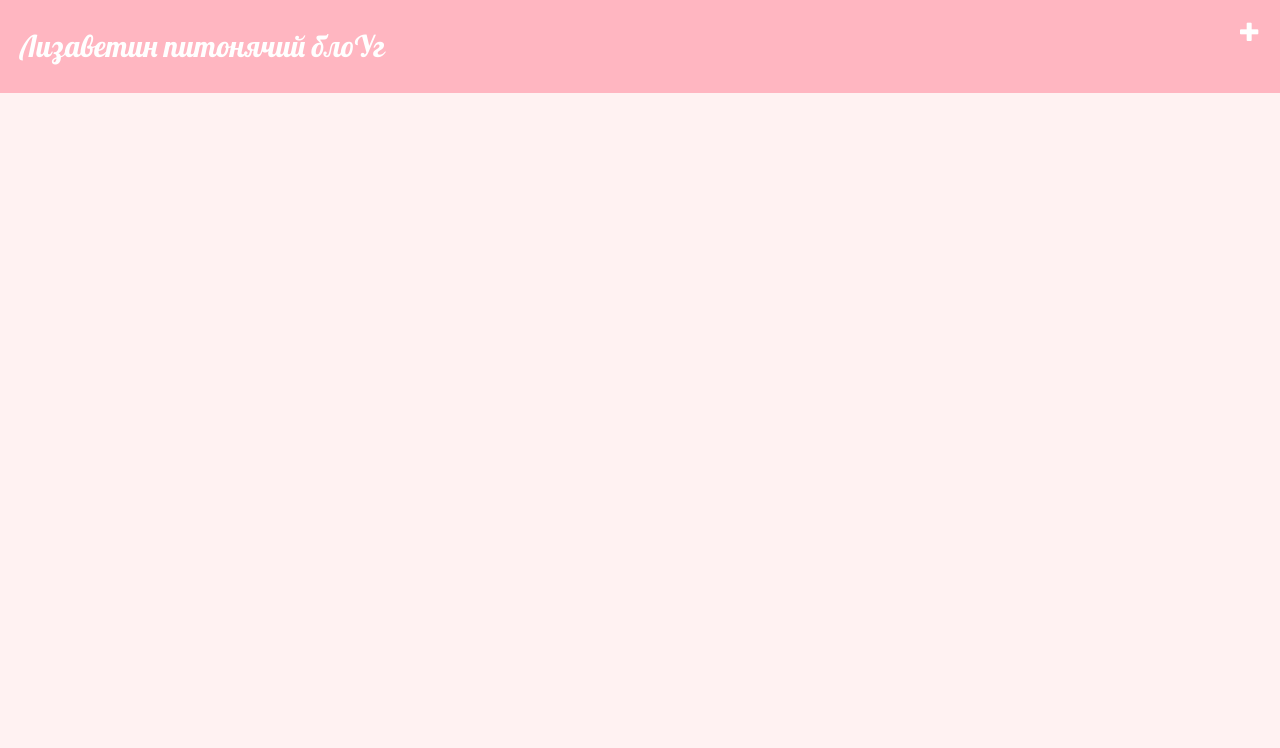
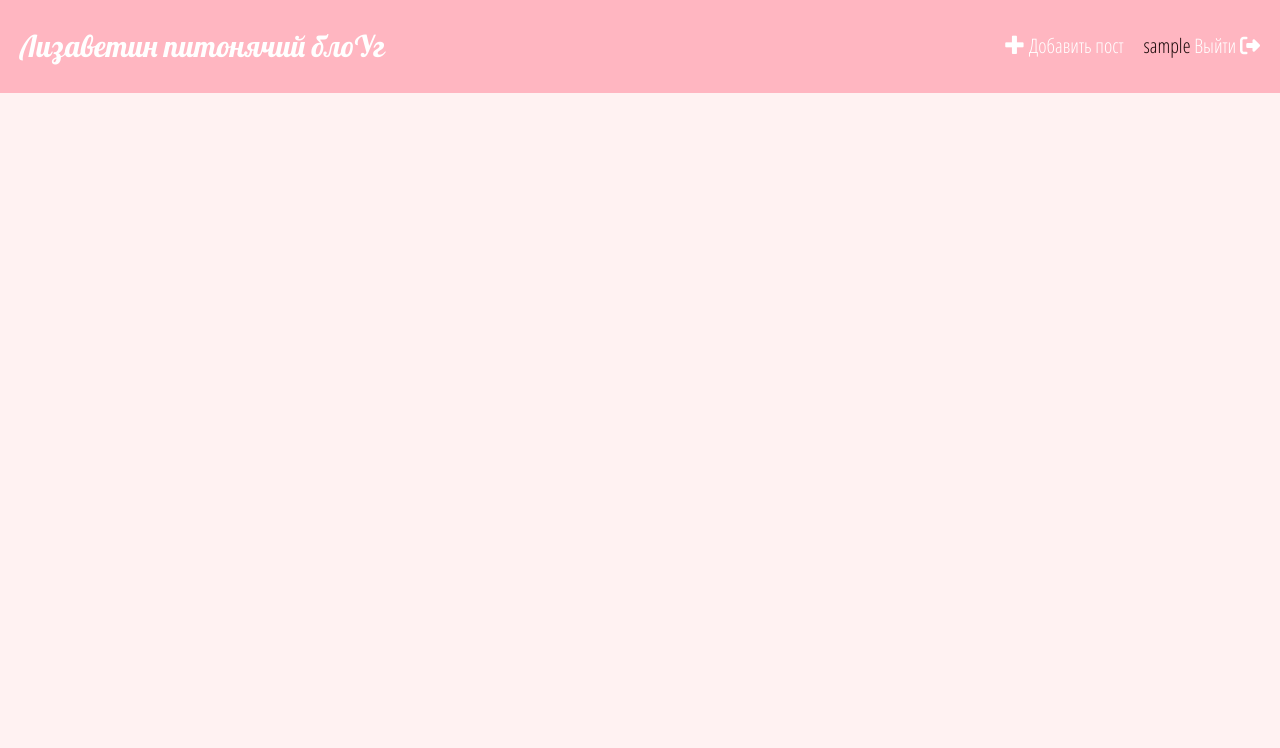
Before and after one commit to Lisaveta-K/djangoblog, a Django app: page / in a window 1280 px wide. Shown: the top 748 px of the page. Run offline with Django 3.2, Linux system fonts and the light colour scheme; the visitor is signed in with stand-in values (Sample User, id 1); data that the repository does not hold is empty; some libraries are stand-ins or nearby versions.

Commit message:
Added logout and redirect

```diff
--- a/blog/static/css/blog.css
+++ b/blog/static/css/blog.css
@@ -45,10 +45,14 @@ header {
      -moz-box-pack: justify;
       -ms-flex-pack: justify;
           justify-content: space-between;
+  -webkit-box-align: center;
+  -webkit-align-items: center;
+     -moz-box-align: center;
+      -ms-flex-align: center;
+          align-items: center;
 }
 header a {
   color: #FFFFFF;
-  display: block;
 }
 header a:hover {
   color: #FF5A5A;
@@ -56,6 +60,29 @@ header a:hover {
 header a:focus {
   text-decoration: none;
   color: #FFFFFF;
+}
+header .header-auth {
+  display: -webkit-box;
+  display: -webkit-flex;
+  display: -moz-box;
+  display: -ms-flexbox;
+  display: flex;
+  -webkit-box-flex: 10;
+  -webkit-flex: 10 auto;
+     -moz-box-flex: 10;
+      -ms-flex: 10 auto;
+          flex: 10 auto;
+  -webkit-box-pack: end;
+  -webkit-justify-content: flex-end;
+     -moz-box-pack: end;
+      -ms-flex-pack: end;
+          justify-content: flex-end;
+}
+header .header-auth__item {
+  margin-right: 20px;
+}
+header .header-auth__item:last-child {
+  margin-right: 0;
 }
 footer {
   background-color: #FFB6C1;
--- a/blog/static/less/block/header.less
+++ b/blog/static/less/block/header.less
@@ -3,10 +3,10 @@ header {
 	padding: 20px;
 	display: flex;
 	justify-content: space-between;
+	align-items: center;
 
 	a {
 		color: @white;
-		display: block;
 
 		&:hover {
 			color: @color-salmon;
@@ -17,4 +17,18 @@ header {
 			color: @white;
 		}
 	}
+
+	.header-auth {
+		display: flex;
+		flex: 10 auto;
+		justify-content: flex-end;
+
+		&__item {
+			margin-right: 20px;
+
+			&:last-child {
+				margin-right: 0;
+			}
+		}
+	}
 }
--- a/blog/templates/blog/base.html
+++ b/blog/templates/blog/base.html
@@ -15,9 +15,12 @@
 </head>
 <body>
 <header>
-	<a href="{% url 'post_list' %}"><h2>Лизаветин питонячий блоУг</h2></a>
+	<div><a href="{% url 'post_list' %}"><h2>Лизаветин питонячий блоУг</h2></a></div>
 	{% if user.is_authenticated %}
-		<a href="{% url 'post_new' %}" class="top-menu"><span class="glyphicon glyphicon-plus"></span></a>
+		<div class="header-auth">
+			<div class="header-auth__item"><a href="{% url 'post_new' %}" class="top-menu"><span class="glyphicon glyphicon-plus"></span> Добавить пост</a></div>
+			<div class="header-auth__item"><span>{{ user }}<a href="{% url 'logout' %}?next={% url 'post_list' %}"> Выйти <i class="fa fa-sign-out"></i></a></span></div>
+		</div>
 	{% endif %}
 </header>
 
--- a/blog/views.py
+++ b/blog/views.py
@@ -4,6 +4,7 @@ from .models import Post
 from django.shortcuts import render, get_object_or_404
 from .forms import PostForm
 from django.shortcuts import redirect
+from django.contrib.auth import logout
 
 def post_list(request):
     posts = Post.objects.filter(published_date__lte=timezone.now()).order_by('-published_date')
@@ -20,6 +21,10 @@ def error_404(request):
 def error_500(request):
     data = {}
     return render(request,'blog/500.html', data)
+
+def logout_view(request):
+    logout(request)
+    return render(request, 'blog/post_list.html', {'posts': posts})
 
 def post_new(request):
     if request.method == "POST":
--- a/mysite/urls.py
+++ b/mysite/urls.py
@@ -20,6 +20,7 @@ from django.conf.urls.static import static
 
 urlpatterns = [
     url(r'^admin/', admin.site.urls),
+    url(r'^auth/', include('django.contrib.auth.urls')),
     url(r'', include('blog.urls')),
     url(r'^ckeditor/', include('ckeditor_uploader.urls')),
 ] + static(settings.MEDIA_URL, document_root=settings.MEDIA_ROOT)
```
